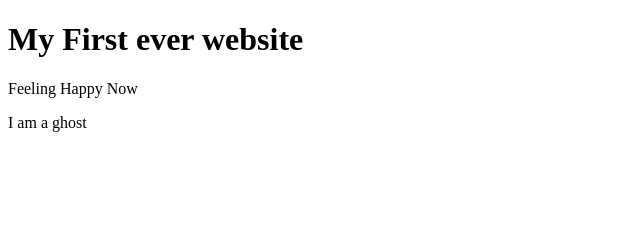
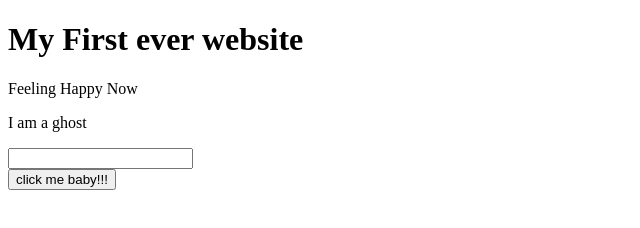
Before and after one commit to mahadi477/my-first-website, a plain HTML site: page index.html in a window 1280 px wide. Shown: the whole page, without its empty margins (0-640 px from the left). Drawn offline with Linux system fonts and the light colour scheme.

Commit message:
done adding button

```diff
--- a/index.html
+++ b/index.html
@@ -9,5 +9,6 @@
     <h1>My First ever website</h1>
    <p>Feeling Happy Now</p>
    <p>I am a ghost</p>
-</body>
-</html>
+   <input type="text">
+   <br>
+   <button>click me baby!!!</button>
```
